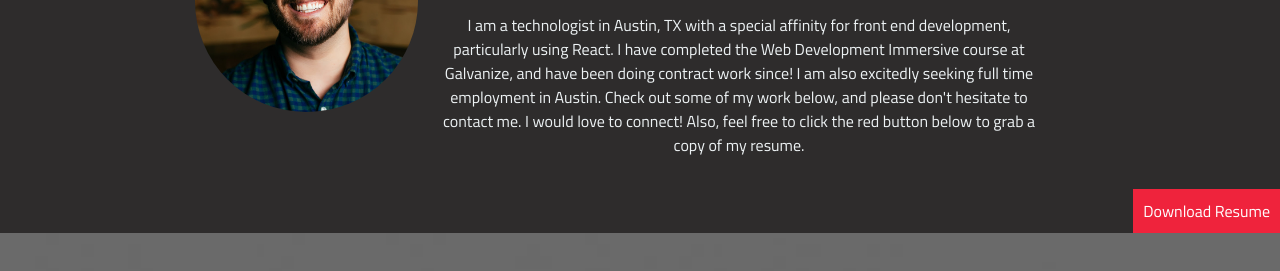
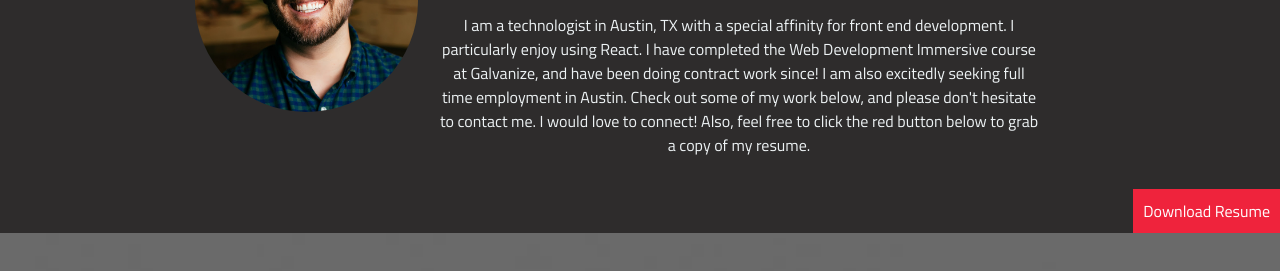
Before and after one commit to DTThor/portfolio-site, a website: page index.html in a window 1280 px wide. Shown: the part 265-536 px from the top of the page. Drawn offline with Linux system fonts and the light colour scheme.

Commit message:
update parapgraph

```diff
--- a/index.html
+++ b/index.html
@@ -22,7 +22,7 @@
       <div class="col-wide">
         <h1>Dylan Thorwaldson</h1>
         <h2>Web Developer</h2>
-        <p>I am a technologist in Austin, TX with a special affinity for front end development, particularly using <a id="text-link" href="https://reactjs.org/" target="_blank">React</a>. I have completed the Web Development Immersive course at <a id="text-link" href="https://www.galvanize.com/austin" target="_blank">Galvanize</a>, and have been doing contract work since! I am also excitedly seeking full time employment in Austin. Check out some of my work below, and please don't hesitate to contact me. I would love to connect! Also, feel free to click the red button below to grab a copy of my resume.</p>
+        <p>I am a technologist in Austin, TX with a special affinity for front end development. I particularly enjoy using <a id="text-link" href="https://reactjs.org/" target="_blank">React</a>. I have completed the Web Development Immersive course at <a id="text-link" href="https://www.galvanize.com/austin" target="_blank">Galvanize</a>, and have been doing contract work since! I am also excitedly seeking full time employment in Austin. Check out some of my work below, and please don't hesitate to contact me. I would love to connect! Also, feel free to click the red button below to grab a copy of my resume.</p>
       </div>
     </div>
   </header>
```
